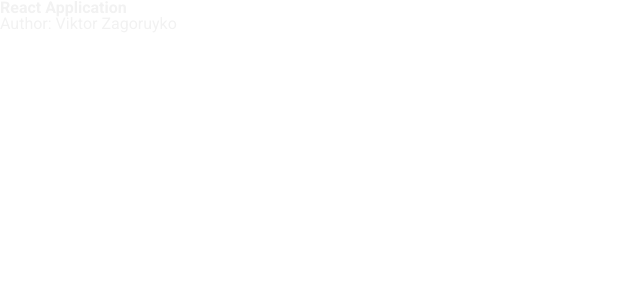
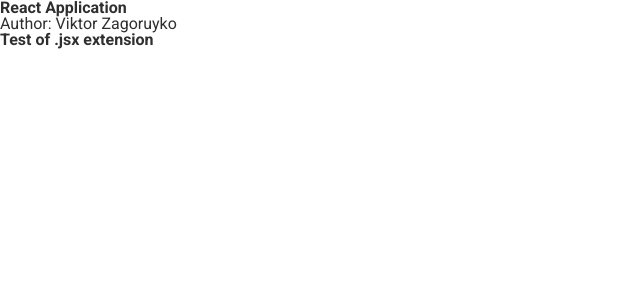
Before and after one commit to viktorzagoruyko/saray-frontend-dev, a React (Create React App) app: page / in a window 1280 px wide. Shown: the top 300 px of the page, without its empty margins (0-640 px from the left). Built offline with nearby package versions, Linux system fonts and the light colour scheme.

Commit message:
Test .jsx extenstion

```diff
--- a/public/index.html
+++ b/public/index.html
@@ -4,7 +4,9 @@
         <meta charset="utf-8" />
         <meta name="viewport" content="width=device-width, initial-scale=1, shrink-to-fit=no" />
 
-        <title>React App</title>
+        <title></title>
+        <meta name="description" content="">
+        <meta name="keywords" content="">
     </head>
     <body>
         <noscript>You need to enable JavaScript to run this app.</noscript>
--- a/src/App.js
+++ b/src/App.js
@@ -1,16 +1,21 @@
-import React, { Component } from 'react';
+import React from 'react';
 
 import './style/app.scss';
 
-class App extends Component {
+import Home from './containers/Home/index.jsx';
+
+export default class App extends React.Component {
     render() {
         return (
             <div>
                 <h1>React Application</h1>
                 <p>Author: Viktor Zagoruyko</p>
+                <ul>
+                    <li>
+                        <Home />
+                    </li>
+                </ul>
             </div>
         );
     }
 }
-
-export default App;
--- /dev/null
+++ b/src/containers/Home/index.jsx
@@ -0,0 +1,9 @@
+import React from 'react';
+
+export default class Home extends React.Component {
+    render() {
+        return (
+            <h3>Test of .jsx extension</h3>
+        )
+    }
+}
--- /dev/null
+++ b/src/store/configureStore.js
@@ -0,0 +1,5 @@
+import { createStore, applyMiddleware } from 'redux';
+import { rootReducer } from './reducers';
+import thunk from 'redux-thunk';
+
+export const store = createStore(rootReducer, applyMiddleware(thunk));
--- a/src/style/app.scss
+++ b/src/style/app.scss
@@ -3,7 +3,7 @@
 
 $main-font: Roboto, sans-serif;
 
-$black: #F2F2F2;
+$black: #2F2F2F;
 $white: #FDFDFD;
 
 * {
```
